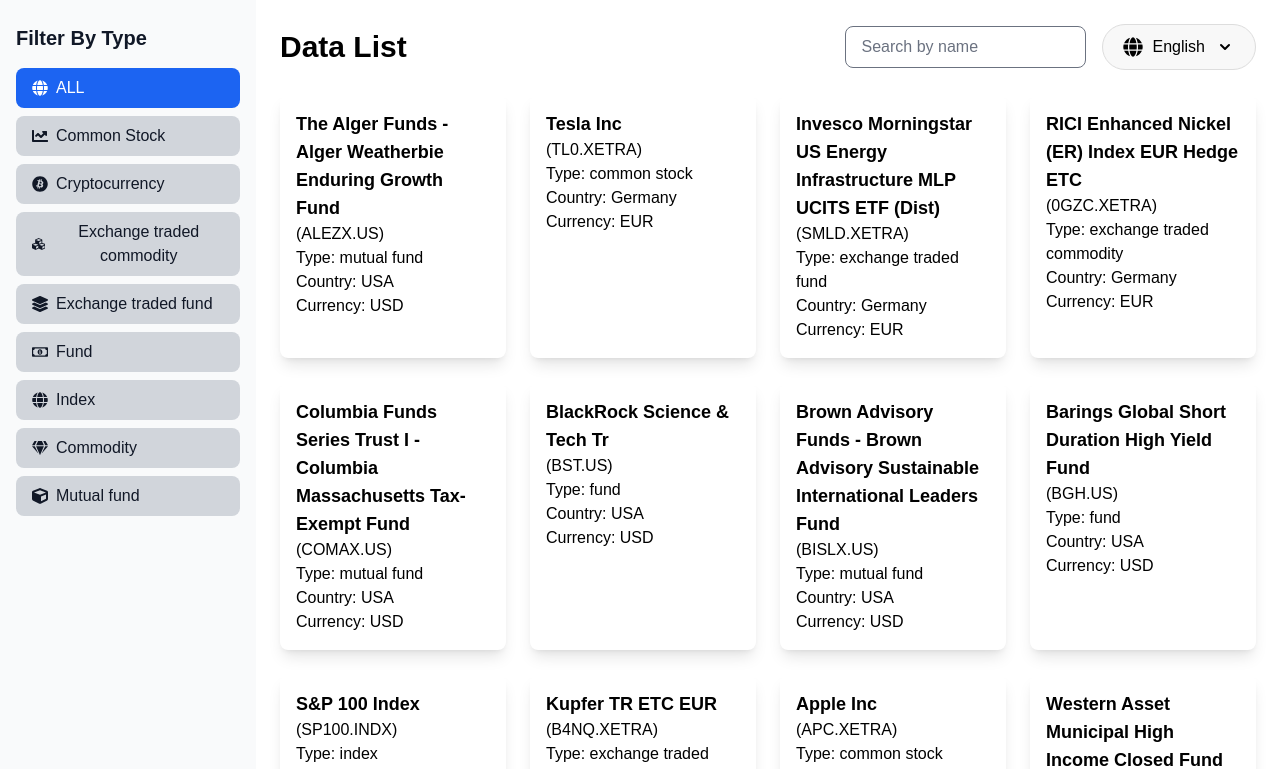
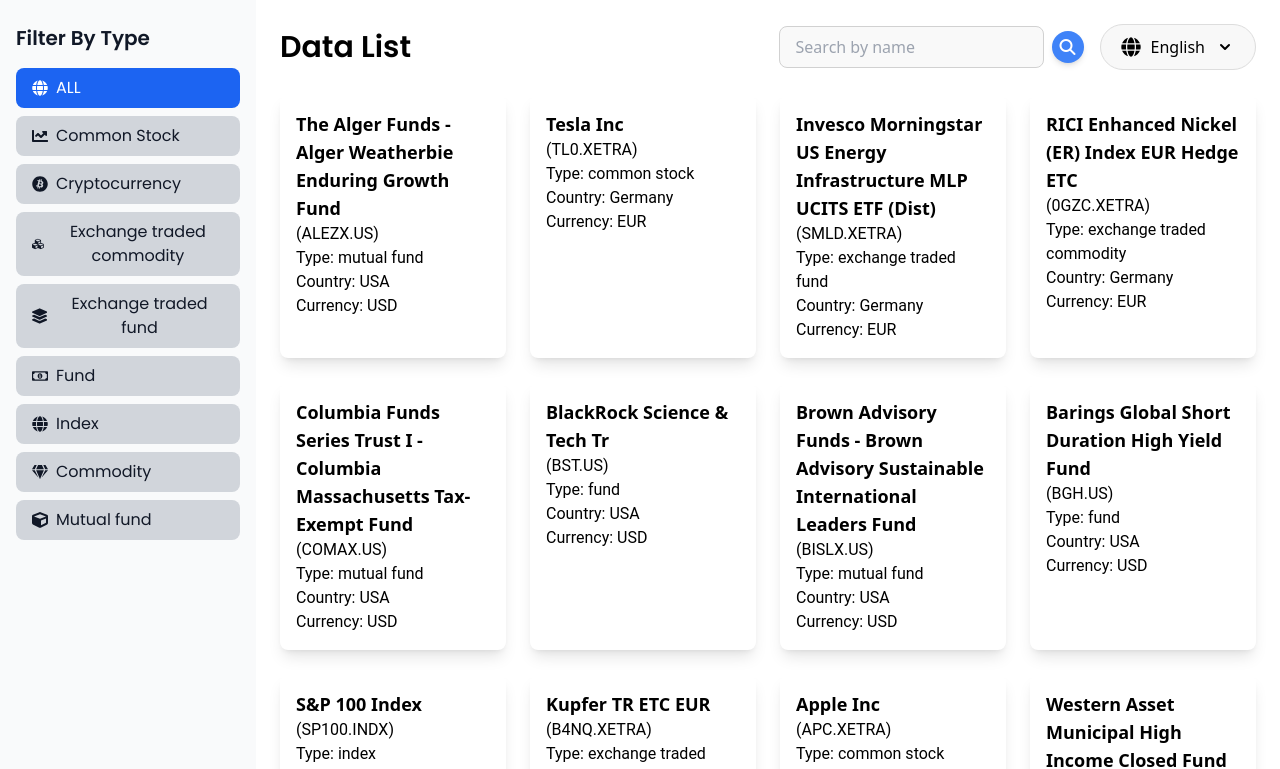
Before and after one commit to HusseinAshraf/DataList, a React (Vite) app: page / in a window 1280 px wide. Shown: the top 769 px of the page. Built offline with nearby package versions, Linux system fonts and the light colour scheme.

Commit message:
Changed font style and applied new design to Sidebar

```diff
--- a/index.html
+++ b/index.html
@@ -1,13 +1,19 @@
-<!doctype html>
+<!DOCTYPE html>
 <html lang="en">
   <head>
     <meta charset="UTF-8" />
     <link rel="icon" type="image/svg+xml" href="/vite.svg" />
     <meta name="viewport" content="width=device-width, initial-scale=1.0" />
+
+    <link
+      href="https://fonts.googleapis.com/css2?family=Poppins:wght@300;400;500;600&display=swap"
+      rel="stylesheet"
+    />
+
     <title>Data List</title>
   </head>
   <body>
     <div id="root"></div>
-    <script type="module" src="/src/main.jsx" ></script>
+    <script type="module" src="/src/main.jsx"></script>
   </body>
 </html>
--- a/package.json
+++ b/package.json
@@ -14,6 +14,7 @@
     "test": "vitest"
   },
   "dependencies": {
+    "@fortawesome/fontawesome-free": "^6.7.2",
     "axios": "^1.7.9",
     "compression": "^1.7.5",
     "flowbite": "^2.5.2",
--- a/src/Component/DataList/DataList.jsx
+++ b/src/Component/DataList/DataList.jsx
@@ -120,12 +120,24 @@
           <header className="flex flex-col md:flex-row justify-between items-center mb-6">
             <h1 className="text-2xl sm:text-3xl font-extrabold">{t('dataList')}</h1>
             <div className="flex flex-col sm:flex-row items-center space-y-4 sm:space-y-0 sm:space-x-4 mt-4 sm:mt-0">
-              <input
-                type="text"
-                placeholder={t('searchPlaceholder')}
-                onChange={(e) => handleSearch(e.target.value)}
-                className="w-full sm:w-auto px-4 py-2 border rounded-lg focus:ring-2"
-              />
+              <div className="flex items-center">
+                <input
+                  type="text"
+                  placeholder={t('searchPlaceholder')}
+                  onChange={(e) => handleSearch(e.target.value)}
+                  className="w-full sm:w-auto px-4 py-2 border rounded-lg focus:ring-2 focus:ring-blue-500 transition-all duration-300 ease-in-out transform hover:scale-105 hover:shadow-lg placeholder-gray-400"
+                  style={{
+                    backgroundColor: '#f9f9f9', // Lighter background for input field
+                    borderColor: '#d1d1d1', // Slightly darker border for better contrast
+                  }}
+                />
+                <button
+                  onClick={() => handleSearch(searchTerm)}
+                  className="flex items-center justify-center p-2 ml-2 bg-blue-500 text-white rounded-full shadow-md hover:bg-blue-600 transition-all duration-200 ease-in-out transform hover:scale-105 focus:outline-none"
+                >
+                  <i className="fas fa-search"></i>
+                </button>
+              </div>
               <Suspense fallback={<div>{t('loadingLanguageSwitcher')}...</div>}>
                 <LanguageSwitcher />
               </Suspense>
@@ -152,9 +164,6 @@
                     <p>{t('country')}: {item.country || t('notAvailable')}</p>
                     <p>{t('currency')}: {item.currency || t('notAvailable')}</p>
                   </div>
-
-
-
                 ))
               ) : (
                 <p className="text-center">{t('noData')}</p>
--- a/src/Component/SideBar/SideBar.jsx
+++ b/src/Component/SideBar/SideBar.jsx
@@ -59,7 +59,7 @@
 
       {/* Sidebar */}
       <aside
-        className={`fixed top-0 left-0 z-40 w-64 h-full bg-white dark:bg-gray-800 transition-transform ${isSidebarOpen ? 'translate-x-0' : '-translate-x-full'
+        className={`sidebar fixed top-0 left-0 z-40 w-64 h-full bg-white dark:bg-gray-800 transition-transform ${isSidebarOpen ? 'translate-x-0' : '-translate-x-full'
           } sm:translate-x-0`}
         aria-label="Sidebar"
       >
--- a/src/index.css
+++ b/src/index.css
@@ -4,6 +4,14 @@
 @tailwind components;
 @tailwind utilities;
 
-body {
-  font-family: "MyFont", sans-serif;
+h1,
+h2,
+h3 {
+  font-family: "Poppins", sans-serif;
 }
+p {
+  font-family: "Roboto", sans-serif; /* يمكن استخدام خط مختلف */
+}
+.sidebar {
+  font-family: "Poppins", sans-serif;
+}
--- a/src/main.jsx
+++ b/src/main.jsx
@@ -1,6 +1,8 @@
 import './i18n.js'; // Import the i18n configuration
 import { StrictMode } from 'react'
 import { createRoot } from 'react-dom/client'
+// في ملف index.js أو App.js
+import '@fortawesome/fontawesome-free/css/all.min.css';
 import './index.css'
 import 'flowbite';
 
```
Also changed, not shown: 1 other file (tests, documents, lock files or other folders).
